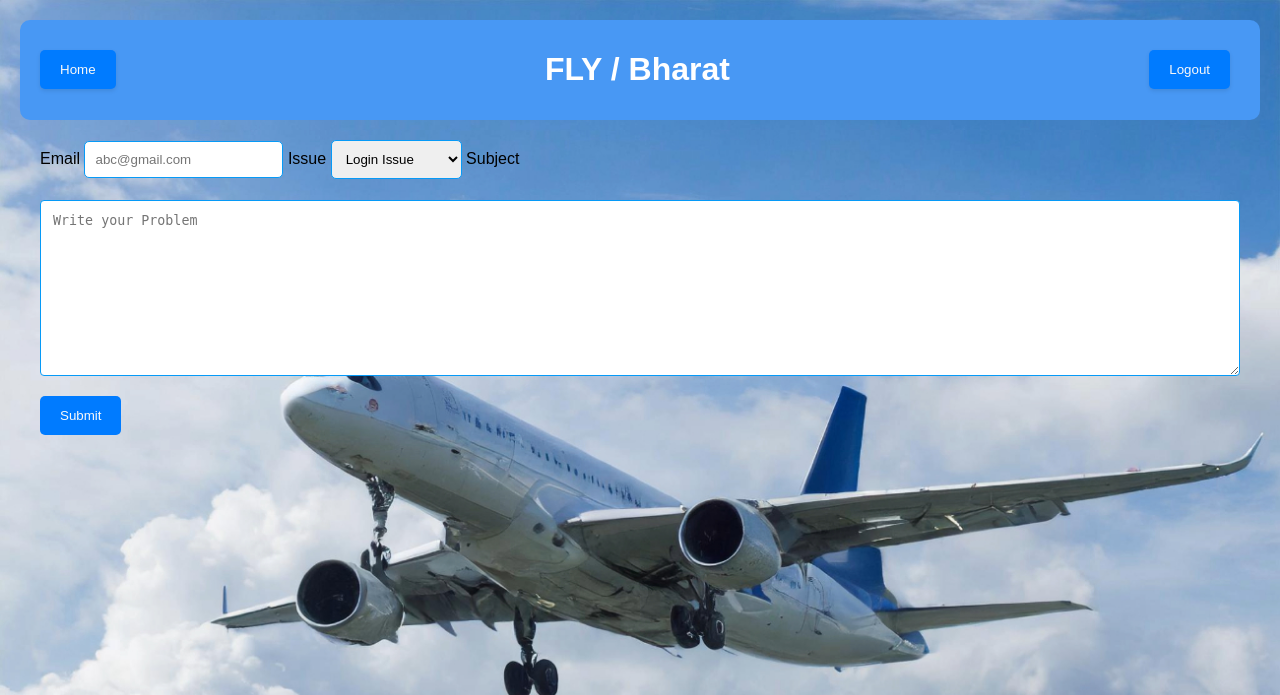
After one commit to Fly-BharatPROJECT/airline, a Django app: page /help-me/ in a window 1280 px wide. The commit adds this page. Shown: the top 695 px of the page. Run offline with Django 5.2, Linux system fonts and the light colour scheme; a user stored in the database is signed in.

Commit message:
help.html

```diff
--- /dev/null
+++ b/apps/templates/Help.html
@@ -0,0 +1,26 @@
+{% extends "master2.html" %} {% load static %} {% block title %}Contact us {% endblock %} {% block content %}
+<div class="contact">
+  <form action="{% url 'help' %}">
+    <label for="email">Email</label>
+    <input type="email" name="email" required placeholder="abc@gmail.com" />
+
+    <label for="issue">Issue</label>
+    <select name="issue" id="issue">
+      <option value="Login Issue">Login Issue</option>
+      <option value="Payment Issue">Payment Issue</option>
+      <option value="Booking Issue">Booking Issue</option>
+      <option value="Other Issue">Other Issue</option>
+    </select>
+    <label for="subject" name="subject">Subject</label>
+    <textarea
+      name="subject"
+      id="subject"
+      cols="30"
+      rows="10"
+      placeholder="Write your Problem"
+    ></textarea>
+    <button type="submit" class="submit">Submit</button>
+  </form>
+  {% if messages %} {{message}} {% endif %}
+</div>
+{% endblock %}
--- a/apps/templates/passenger_details.html
+++ b/apps/templates/passenger_details.html
@@ -114,7 +114,7 @@ Results {% endblock %} {% block content %}
                   name="passenger_age1"
                 />
                 <label for="gender" id="gender1" style="display: none">Gender</label>
-                <select name="passenger_gender1" id="gendern1" style="display: none" class="in">
+                <select name="passenger_gender1" id="gendern1" style="display: none" >
                   <option value="male">Male</option>
                   <option value="female">Female</option>
                   <option value="other">Other</option>
--- a/apps/urls.py
+++ b/apps/urls.py
@@ -12,5 +12,6 @@ urlpatterns = [
     path('payment/<int:booking_id>/<str:flight_fare>/', views.payment, name='payment'),
     path('payment_success/<int:booking_id>', views.payment_success, name='payment_success'),
     path('mybookings/', views.my_bookings, name='mybookings'),
+    path('help-me/', views.help, name='help'),
     # Add more URLs for other functionalities as needed
 ]
--- a/apps/views.py
+++ b/apps/views.py
@@ -7,7 +7,7 @@ from django.views.decorators.csrf import csrf_protect
 from django.contrib import messages
 from django.urls import reverse
 from django.http import JsonResponse
-from .models import Flight,Booking,Passenger,Payment
+from .models import Flight,Booking,Passenger,Payment,Help
 from django.shortcuts import HttpResponse
 from django.contrib.sessions.models import Session
 from decimal import Decimal
@@ -317,3 +317,18 @@ def generate_seat_numbers(flight_id, total_seats):
             if count == total_seats:
                 return available_seats
     return available_seats
+
+
+def help(request):
+    if request.method == 'POST':
+       email=request.POST.get('email')
+       issue=request.POST.get('issue')
+       subject=request.POST.get('subject')
+       help=Help.objects.create(
+           email=email,
+           issue=issue,
+           subject=subject,
+       )
+       messages.info(request, "Issue Submited Successfully ")
+    else:
+        return render(request,'help.html')
--- a/productionfiles/css/master.css
+++ b/productionfiles/css/master.css
@@ -49,16 +49,26 @@
 }
 .search-form {
   display: flex;
+  flex-wrap: wrap;
 }
 .search-form input,
 .search-form select {
-  margin-right: 10px;
+  margin: 5px;
   padding: 10px;
-  border: 1px solid #ccc;
   border-radius: 10px;
   border: solid rgb(148, 192, 243);
+  flex: 1;
 }
+
+@media screen and (max-width: 600px) {
+  .search-form input,
+  .search-form select {
+    flex-basis: 100%; /* Take up full width on smaller screens */
+  }
+}
+
 .search-button {
+  margin: 5px;
   padding: 10px 20px;
   background-color: #007bff;
   color: #fff;
@@ -234,12 +244,12 @@
       /* Adjustments for smaller screens */
       @media screen and (max-width: 768px) {
         .flex-container-1 {
-          grid-template-columns: 1fr; /* One column for smaller screens */
+          grid-template-columns: 1fr;
         }
 
         .left-section,
         .right-section {
-          width: auto; /* Reset width */
+          width: auto;
         }
       }
 
@@ -261,17 +271,53 @@
         border-radius: 5px;
         border-color: #0056b3;
         size: 10px;
+        padding: 10px;
+    border-radius: 5px;
+    border: 1px solid #069af7;
+    box-sizing: border-box;
       }
 
 
-      /* extra   */
-      input[type="text"],
-input[type="email"],
-input[type="password"],
-input[type="number"] {
-    padding: 10px; /* Adjust padding as needed */
-    border-radius: 5px;
-    border: 1px solid #069af7;
-     /* Make the input box width 100% of its container */
-    box-sizing: border-box; /* Ensure padding and border are included in the width */
+
+/* Help me form */
+
+ textarea {
+  width: 100%;
+  padding: 12px;
+  border: 1px solid #069af7;
+  border-radius: 4px;
+  box-sizing: border-box;
+  margin-top: 6px;
+  margin-bottom: 16px;
+  resize: vertical
 }
+
+select {
+   width: auto;
+   padding: 5px;
+   border-radius: 5px;
+   border: 1px solid #069af7;
+}
+
+input[type="email"] ,select {
+  padding: 10px;
+  margin-bottom: 15px;
+  border-radius: 5px;
+  border: 1px solid #069af7;
+}
+
+.contact {
+  border-radius: 5px;
+
+  padding: 20px;
+}
+
+.submit {
+  padding: 12px 20px;
+  background-color: #007bff;
+  color: #f8f8f9;
+  border: none;
+  border-radius: 5px;
+  cursor: pointer;
+  margin-right: 10px;
+}
```
Also changed, not shown: apps/admin.py (+2 -5 lines), apps/models.py (+11 -0 lines), apps/static/css/master.css (+60 -14 lines), apps/templates/home.html (+4 -3 lines), apps/migrations/0003_contact.py (added), apps/migrations/0004_rename_contact_help.py (added), db.sqlite3.
